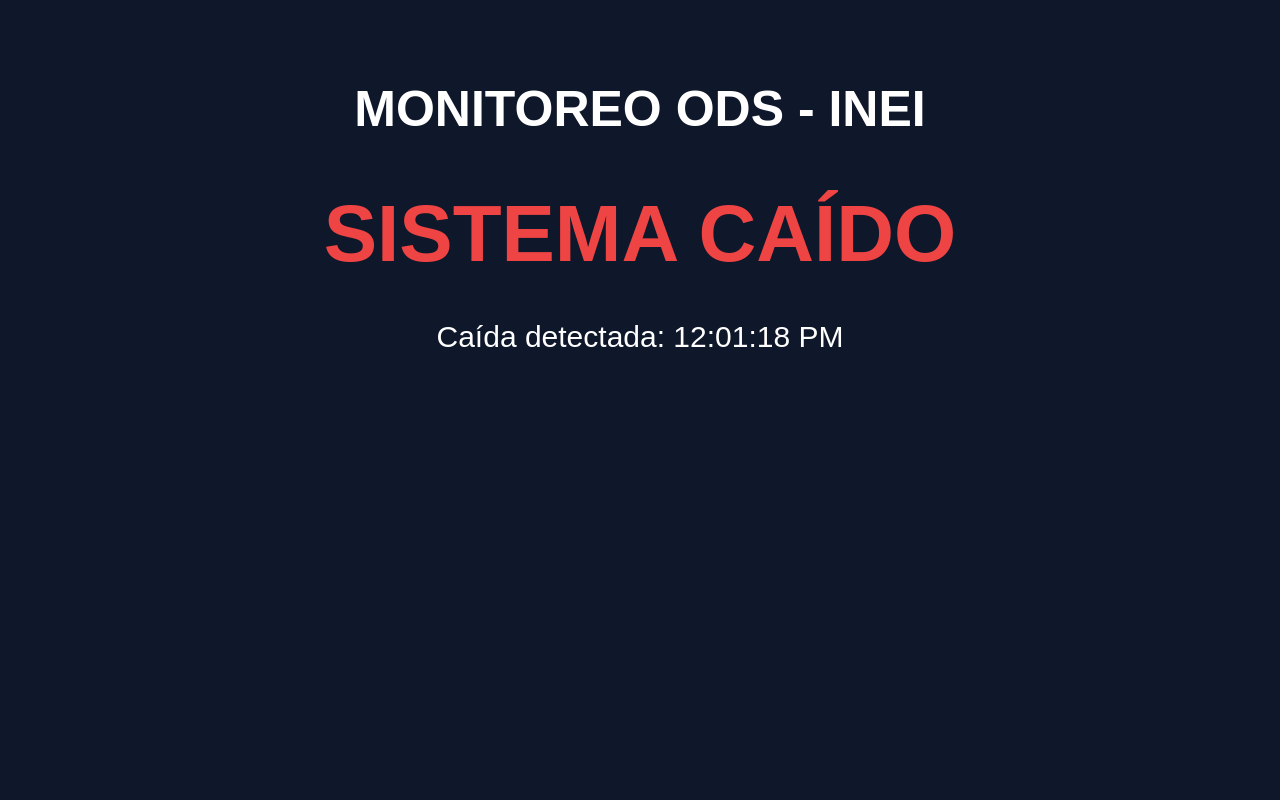
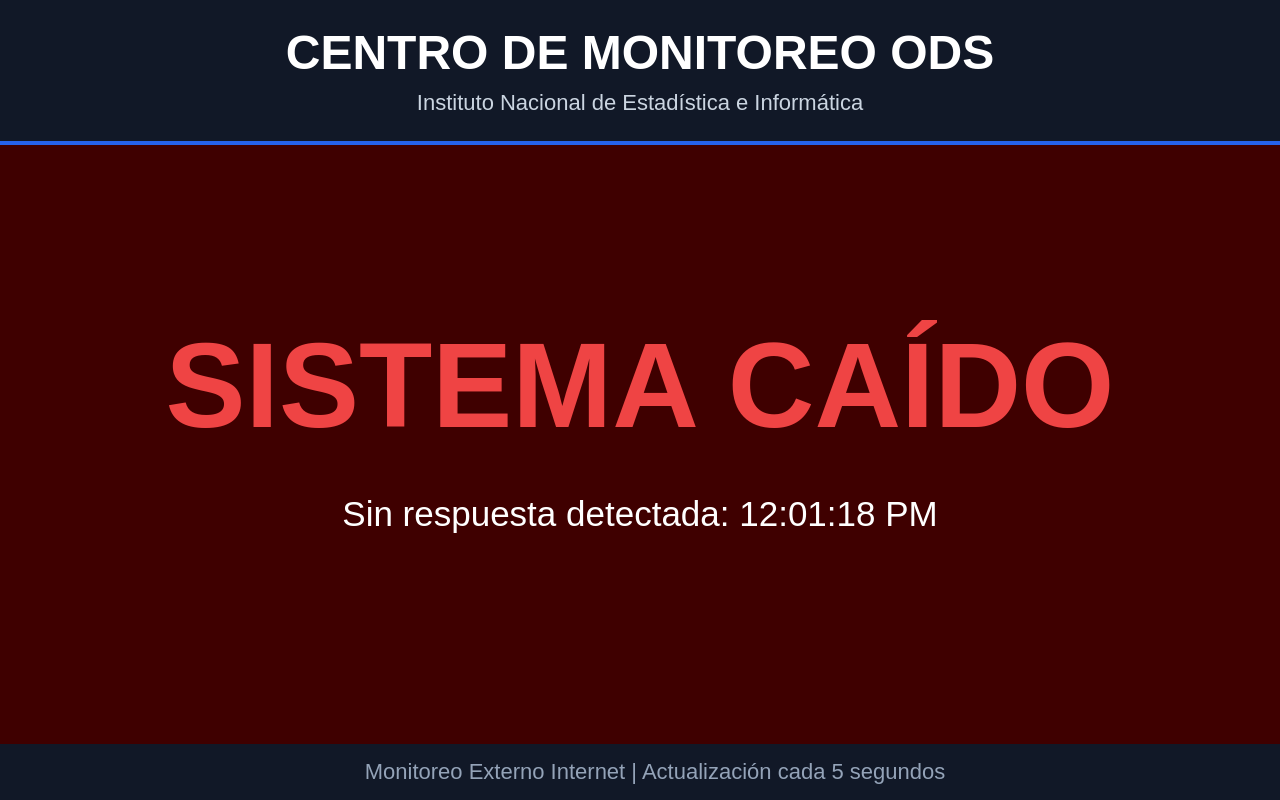
Before and after one commit to flordelizhs/monitor-inei, a plain HTML site: page index.html in a window 1280 px wide. Drawn offline with Linux system fonts and the light colour scheme; no server answers.

Commit message:
Update index.html

```diff
--- a/index.html
+++ b/index.html
@@ -5,26 +5,46 @@
 
 <meta charset="UTF-8">
 
-<title>Monitoreo ODS</title>
+<title>Centro de Monitoreo ODS - INEI</title>
 
 <style>
 
 body{
+    margin:0;
     background:#0f172a;
     color:white;
-    text-align:center;
     font-family:Arial;
-    margin-top:80px;
 }
 
-h1{
-    font-size:50px;
+.header{
+    background:#111827;
+    padding:25px;
+    text-align:center;
+    border-bottom:4px solid #2563eb;
+}
+
+.header h1{
+    margin:0;
+    font-size:48px;
+}
+
+.sub{
+    margin-top:10px;
+    font-size:22px;
+    color:#cbd5e1;
+}
+
+.panel{
+    display:flex;
+    justify-content:center;
+    align-items:center;
+    height:70vh;
+    flex-direction:column;
 }
 
 #estado{
-    font-size:80px;
+    font-size:120px;
     font-weight:bold;
-    margin-top:50px;
 }
 
 .ok{
@@ -42,9 +62,20 @@
     }
 }
 
-#hora{
+#detalle{
     margin-top:40px;
-    font-size:30px;
+    font-size:35px;
+}
+
+.footer{
+    position:fixed;
+    bottom:0;
+    width:100%;
+    background:#111827;
+    text-align:center;
+    padding:15px;
+    font-size:22px;
+    color:#94a3b8;
 }
 
 </style>
@@ -53,14 +84,27 @@
 
 <body>
 
-<h1>MONITOREO ODS - INEI</h1>
-
-<div id="estado" class="ok">
-OPERATIVO
+<div class="header">
+    <h1>CENTRO DE MONITOREO ODS</h1>
+    <div class="sub">
+        Instituto Nacional de Estadística e Informática
+    </div>
 </div>
 
-<div id="hora">
-Esperando validación...
+<div class="panel">
+
+    <div id="estado" class="ok">
+        OPERATIVO
+    </div>
+
+    <div id="detalle">
+        Validando disponibilidad...
+    </div>
+
+</div>
+
+<div class="footer">
+    Monitoreo Externo Internet | Actualización cada 5 segundos
 </div>
 
 <audio id="alarma" loop>
@@ -82,10 +126,13 @@
         document.getElementById("estado").innerHTML = "OPERATIVO";
         document.getElementById("estado").className = "ok";
 
-        document.getElementById("hora").innerHTML =
-        "Última validación: " + new Date().toLocaleTimeString();
+        document.getElementById("detalle").innerHTML =
+        "Última validación exitosa: "
+        + new Date().toLocaleTimeString();
 
         document.getElementById("alarma").pause();
+
+        document.body.style.background="#0f172a";
 
     }
     catch(error){
@@ -93,10 +140,13 @@
         document.getElementById("estado").innerHTML = "SISTEMA CAÍDO";
         document.getElementById("estado").className = "down";
 
-        document.getElementById("hora").innerHTML =
-        "Caída detectada: " + new Date().toLocaleTimeString();
+        document.getElementById("detalle").innerHTML =
+        "Sin respuesta detectada: "
+        + new Date().toLocaleTimeString();
 
         document.getElementById("alarma").play();
+
+        document.body.style.background="#3f0000";
 
     }
 
@@ -109,4 +159,5 @@
 </script>
 
 </body>
+
 </html>
```
